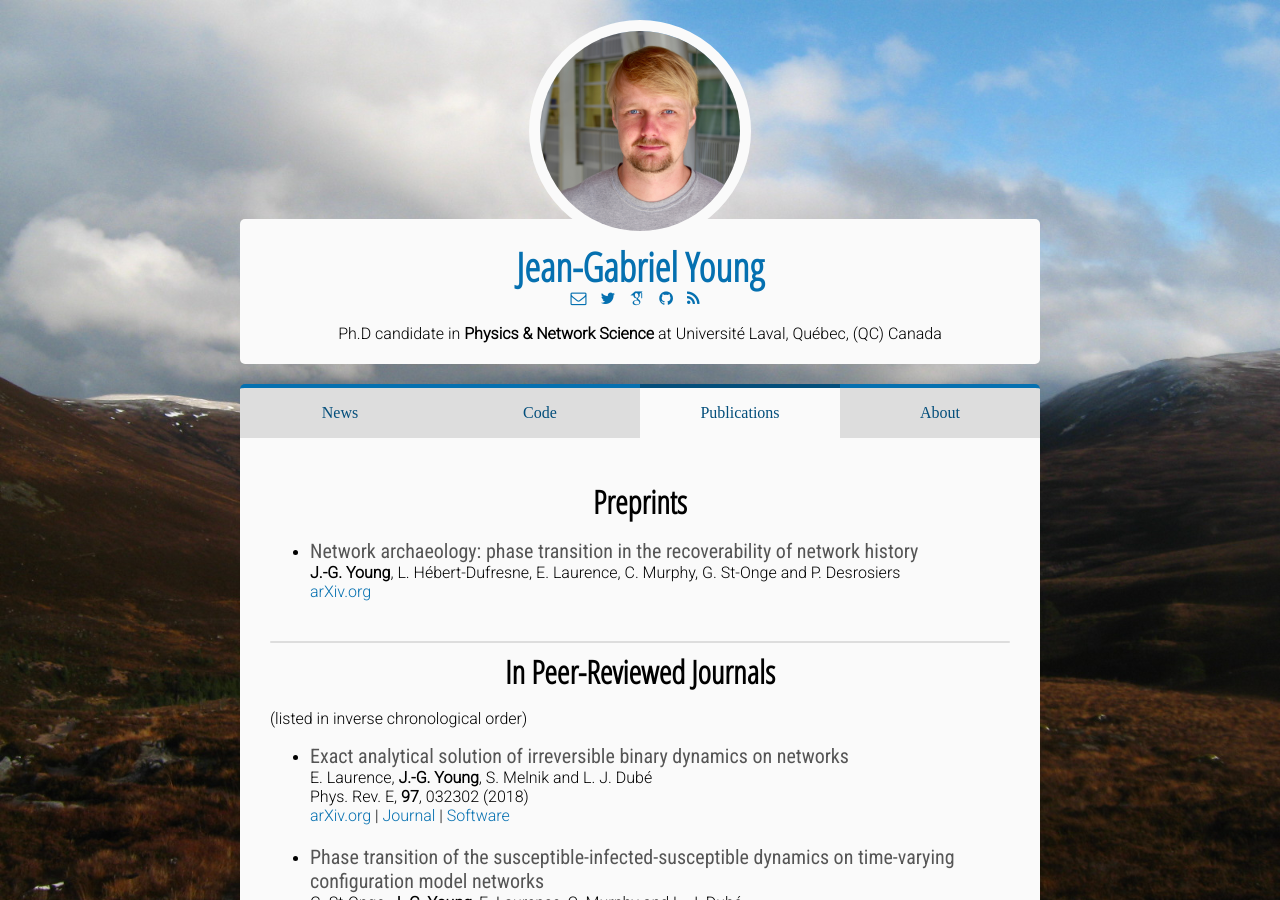
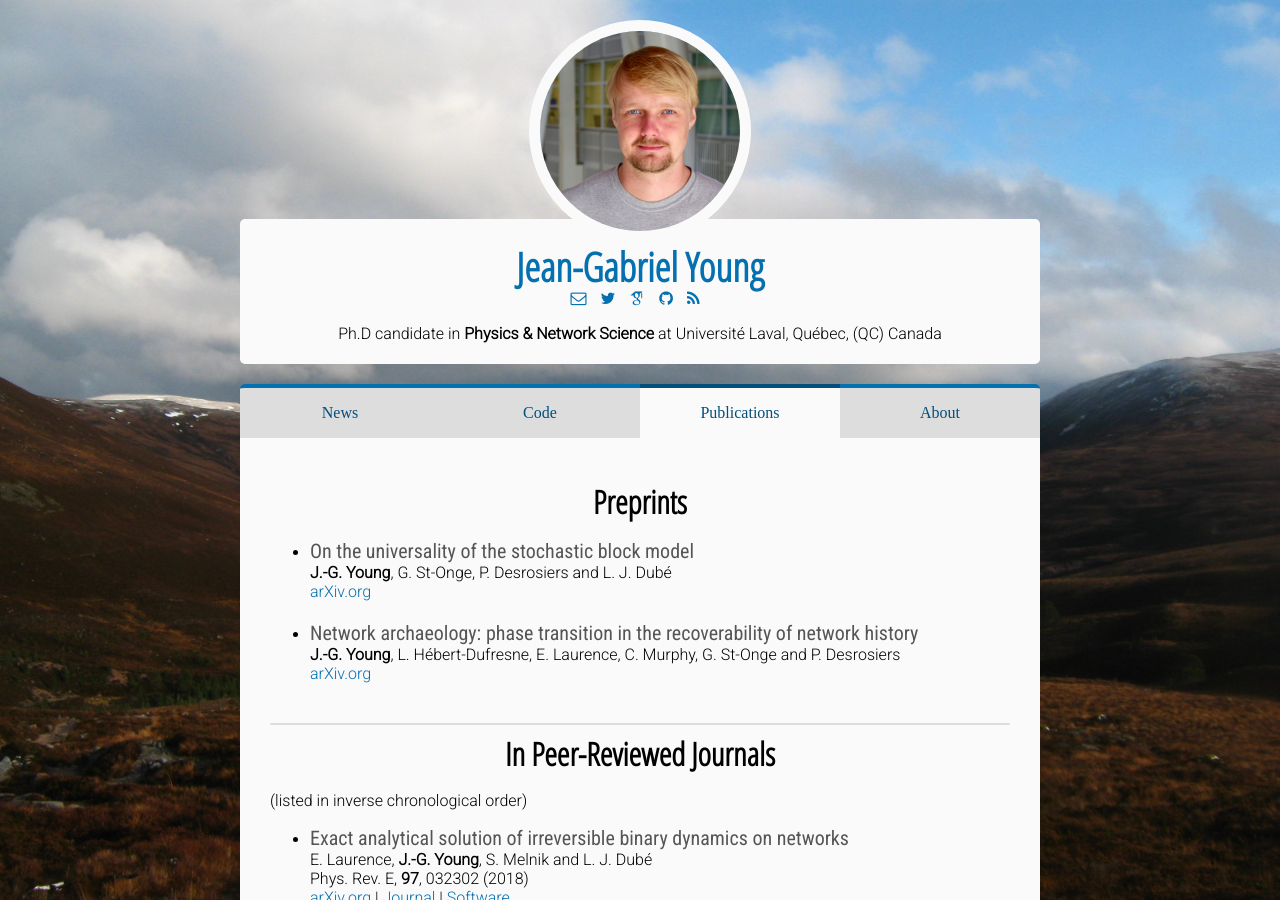
Before and after one commit to jg-you/jg-you.github.io, a Jekyll site: the page built from publications.md, in a window 1280 px wide and 900 px high. Built offline with Jekyll 4.4.1, drawn with Linux system fonts in a browser that asks for light colours; some web fonts are replaced; comment, search, counter and statistics services are not loaded.

Commit message:
Update publications.md

```diff
--- a/publications.md
+++ b/publications.md
@@ -5,6 +5,10 @@ title: Publications
 
 <span id="nav-preprints"></span>
 ## Preprints
+
+* <span class="pub-title">On the universality of the stochastic block model</span><br/>
+**J.-G. Young**, G. St-Onge, P. Desrosiers and L. J. Dubé<br/>
+[arXiv.org](http://arxiv.org/abs/1806.04214)
 
 * <span class="pub-title">Network archaeology: phase transition in the recoverability of network history</span><br/>
 **J.-G. Young**, L. Hébert-Dufresne, E. Laurence, C. Murphy, G. St-Onge and P. Desrosiers<br/>
```
